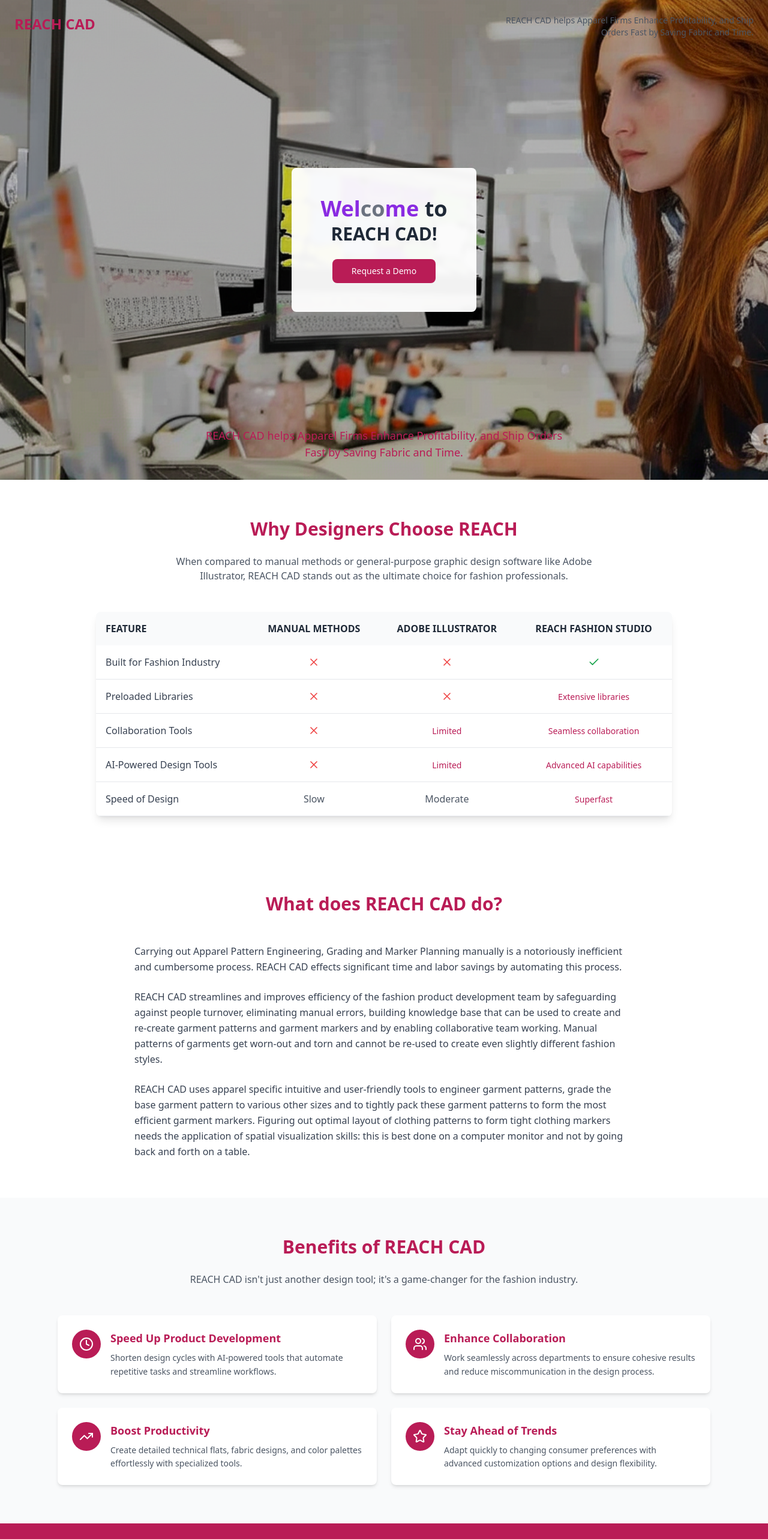
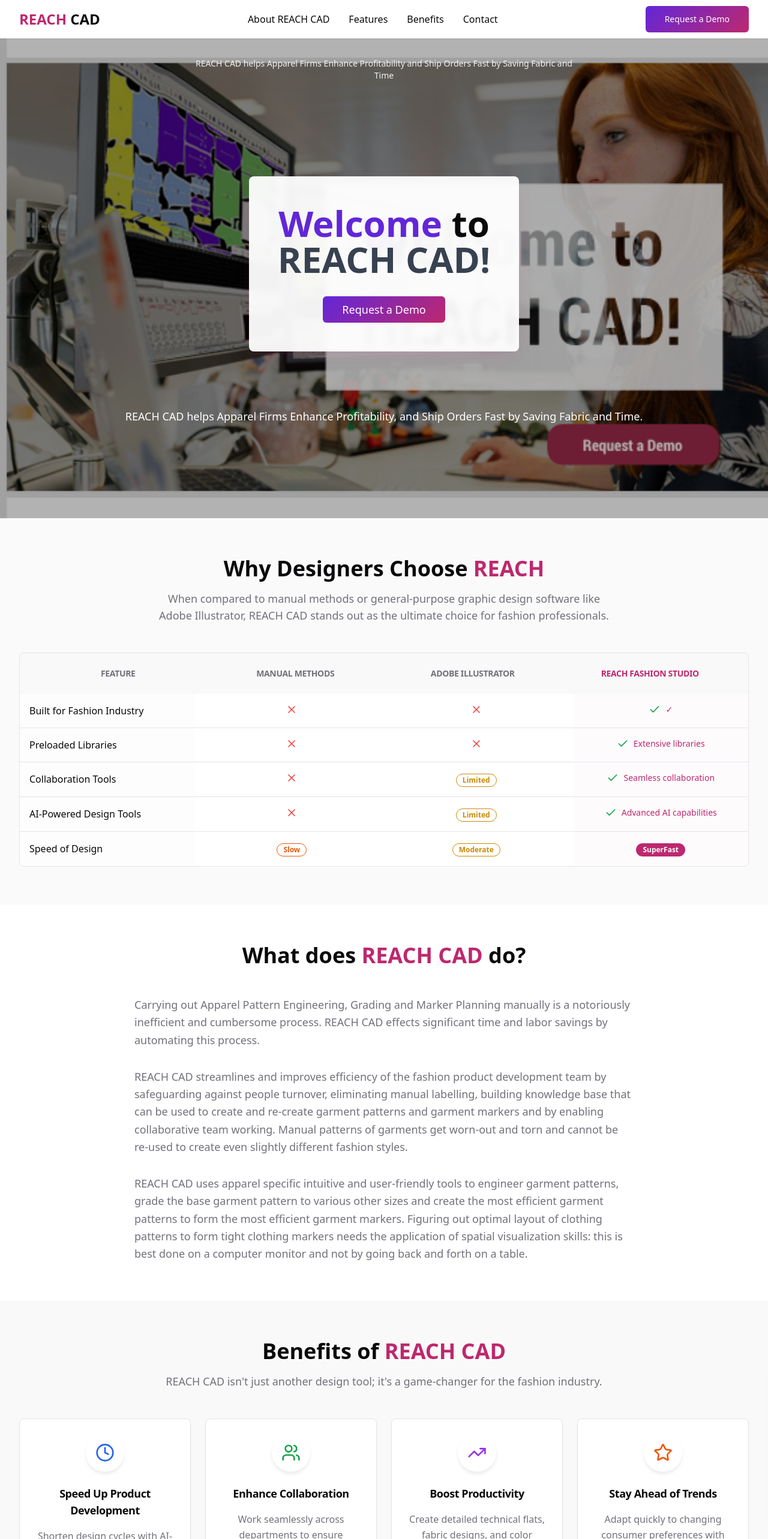
Before and after one commit to Reach-CutPlanner/Reach-Cutplanner, a React (Vite) app: page / in a window 1280 px wide. Shown: the top 2566 px of the page at 60% size. Built offline with nearby package versions, Linux system fonts and the light colour scheme.

Commit message:
Reverted to commit 482f569b155237e4338b98421dc247c82a3d2d4c

```diff
--- a/src/components/BenefitsSection.tsx
+++ b/src/components/BenefitsSection.tsx
@@ -1,3 +1,4 @@
+import { Card, CardContent, CardHeader, CardTitle } from "@/components/ui/card";
 import { Clock, Users, TrendingUp, Star } from "lucide-react";
 
 const BenefitsSection = () => {
@@ -6,57 +7,58 @@ const BenefitsSection = () => {
       icon: Clock,
       title: "Speed Up Product Development",
       description: "Shorten design cycles with AI-powered tools that automate repetitive tasks and streamline workflows.",
-      color: "text-[#B91C56]"
+      color: "text-blue-600"
     },
     {
       icon: Users,
       title: "Enhance Collaboration",
       description: "Work seamlessly across departments to ensure cohesive results and reduce miscommunication in the design process.",
-      color: "text-[#B91C56]"
+      color: "text-green-600"
     },
     {
       icon: TrendingUp,
       title: "Boost Productivity",
       description: "Create detailed technical flats, fabric designs, and color palettes effortlessly with specialized tools.",
-      color: "text-[#B91C56]"
+      color: "text-purple-600"
     },
     {
       icon: Star,
       title: "Stay Ahead of Trends",
       description: "Adapt quickly to changing consumer preferences with advanced customization options and design flexibility.",
-      color: "text-[#B91C56]"
+      color: "text-orange-600"
     }
   ];
 
   return (
-    <section className="py-16 bg-gray-50">
-      <div className="max-w-6xl mx-auto px-4 sm:px-6 lg:px-8">
+    <section id="benefits" className="py-16 bg-muted/30">
+      <div className="max-w-7xl mx-auto px-4 sm:px-6 lg:px-8">
         <div className="text-center mb-12">
-          <h2 className="text-3xl font-bold text-[#B91C56] mb-6">
-            Benefits of REACH CAD
+          <h2 className="text-3xl lg:text-4xl font-bold text-foreground mb-4">
+            Benefits of <span className="text-primary">REACH CAD</span>
           </h2>
-          <p className="text-gray-600 max-w-2xl mx-auto">
+          <p className="text-lg text-muted-foreground max-w-3xl mx-auto">
             REACH CAD isn't just another design tool; it's a game-changer for the fashion industry.
           </p>
         </div>
 
-        <div className="grid md:grid-cols-2 gap-6">
-          {benefits.map((benefit, index) => {
-            const Icon = benefit.icon;
-            return (
-              <div key={index} className="bg-white rounded-lg shadow-md p-6 flex items-start space-x-4">
-                <div className="flex-shrink-0">
-                  <div className="w-12 h-12 bg-[#B91C56] rounded-full flex items-center justify-center">
-                    <Icon className="w-6 h-6 text-white" />
-                  </div>
+        <div className="grid md:grid-cols-2 lg:grid-cols-4 gap-6">
+          {benefits.map((benefit, index) => (
+            <Card key={index} className="group hover:shadow-elegant transition-all duration-300 hover:-translate-y-1">
+              <CardHeader className="text-center pb-4">
+                <div className={`w-16 h-16 mx-auto rounded-full bg-white shadow-card flex items-center justify-center mb-4 group-hover:scale-110 transition-transform duration-300`}>
+                  <benefit.icon className={`h-8 w-8 ${benefit.color}`} />
                 </div>
-                <div>
-                  <h3 className="text-lg font-semibold text-[#B91C56] mb-2">{benefit.title}</h3>
-                  <p className="text-gray-600 text-sm leading-relaxed">{benefit.description}</p>
-                </div>
-              </div>
-            );
-          })}
+                <CardTitle className="text-lg font-semibold text-foreground">
+                  {benefit.title}
+                </CardTitle>
+              </CardHeader>
+              <CardContent className="text-center">
+                <p className="text-muted-foreground leading-relaxed">
+                  {benefit.description}
+                </p>
+              </CardContent>
+            </Card>
+          ))}
         </div>
       </div>
     </section>
--- a/src/components/ComparisonTable.tsx
+++ b/src/components/ComparisonTable.tsx
@@ -1,93 +1,132 @@
+import { Card, CardContent, CardHeader, CardTitle } from "@/components/ui/card";
+import { Badge } from "@/components/ui/badge";
 import { Check, X } from "lucide-react";
 
 const ComparisonTable = () => {
   const features = [
     {
       feature: "Built for Fashion Industry",
-      manual: "❌",
-      adobe: "❌",
-      reach: "✅"
+      manual: false,
+      adobe: false,
+      reach: true,
+      reachNote: "✓"
     },
     {
       feature: "Preloaded Libraries",
-      manual: "❌",
-      adobe: "❌",
-      reach: "Extensive libraries"
+      manual: false,
+      adobe: false,
+      reach: true,
+      reachNote: "Extensive libraries"
     },
     {
       feature: "Collaboration Tools",
-      manual: "❌",
+      manual: false,
       adobe: "Limited",
-      reach: "Seamless collaboration"
+      reach: true,
+      reachNote: "Seamless collaboration"
     },
     {
       feature: "AI-Powered Design Tools",
-      manual: "❌",
+      manual: false,
       adobe: "Limited",
-      reach: "Advanced AI capabilities"
+      reach: true,
+      reachNote: "Advanced AI capabilities"
     },
     {
       feature: "Speed of Design",
       manual: "Slow",
       adobe: "Moderate",
-      reach: "Superfast"
+      reach: "SuperFast",
+      reachNote: ""
     }
   ];
 
   return (
-    <section className="py-16 bg-white">
-      <div className="max-w-5xl mx-auto px-4 sm:px-6 lg:px-8">
+    <section className="py-16 bg-background">
+      <div className="max-w-7xl mx-auto px-4 sm:px-6 lg:px-8">
         <div className="text-center mb-12">
-          <h2 className="text-3xl font-bold text-[#B91C56] mb-6">
-            Why Designers Choose REACH
+          <h2 className="text-3xl lg:text-4xl font-bold text-foreground mb-4">
+            Why Designers Choose <span className="text-primary">REACH</span>
           </h2>
-          <p className="text-gray-600 max-w-3xl mx-auto">
-            When compared to manual methods or general-purpose graphic design software like Adobe Illustrator, REACH CAD stands out as the ultimate choice for fashion professionals.
+          <p className="text-lg text-muted-foreground max-w-3xl mx-auto">
+            When compared to manual methods or general-purpose graphic design software like Adobe Illustrator,
+            REACH CAD stands out as the ultimate choice for fashion professionals.
           </p>
         </div>
 
-        <div className="bg-white rounded-lg shadow-lg overflow-hidden">
-          <table className="w-full">
-            <thead>
-              <tr className="bg-gray-50">
-                <th className="text-left p-4 font-semibold text-gray-800">FEATURE</th>
-                <th className="text-center p-4 font-semibold text-gray-800">MANUAL METHODS</th>
-                <th className="text-center p-4 font-semibold text-gray-800">ADOBE ILLUSTRATOR</th>
-                <th className="text-center p-4 font-semibold text-gray-800">REACH FASHION STUDIO</th>
-              </tr>
-            </thead>
-            <tbody>
-              {features.map((item, index) => (
-                <tr key={index} className="border-b border-gray-200">
-                  <td className="p-4 font-medium text-gray-700">{item.feature}</td>
-                  <td className="p-4 text-center">
-                    {item.manual === "❌" ? (
-                      <X className="w-5 h-5 text-red-500 mx-auto" />
+        <Card className="overflow-hidden shadow-card">
+          <CardHeader className="bg-muted/50">
+            <div className="grid grid-cols-4 gap-4 text-center">
+              <CardTitle className="text-sm font-semibold text-muted-foreground">
+                FEATURE
+              </CardTitle>
+              <CardTitle className="text-sm font-semibold text-muted-foreground">
+                MANUAL METHODS
+              </CardTitle>
+              <CardTitle className="text-sm font-semibold text-muted-foreground">
+                ADOBE ILLUSTRATOR
+              </CardTitle>
+              <CardTitle className="text-sm font-semibold text-primary">
+                REACH FASHION STUDIO
+              </CardTitle>
+            </div>
+          </CardHeader>
+          <CardContent className="p-0">
+            {features.map((row, index) => (
+              <div key={index} className="grid grid-cols-4 gap-4 border-b border-border last:border-b-0">
+                <div className="p-4 font-medium text-foreground bg-muted/20">
+                  {row.feature}
+                </div>
+                <div className="p-4 text-center">
+                  {typeof row.manual === 'boolean' ? (
+                    row.manual ? (
+                      <Check className="h-5 w-5 text-green-600 mx-auto" />
                     ) : (
-                      <span className="text-gray-600">{item.manual}</span>
-                    )}
-                  </td>
-                  <td className="p-4 text-center">
-                    {item.adobe === "❌" ? (
-                      <X className="w-5 h-5 text-red-500 mx-auto" />
-                    ) : item.adobe === "Limited" ? (
-                      <span className="text-[#B91C56] text-sm">{item.adobe}</span>
+                      <X className="h-5 w-5 text-red-500 mx-auto" />
+                    )
+                  ) : (
+                    <Badge variant="outline" className="text-orange-600 border-orange-600">
+                      {row.manual}
+                    </Badge>
+                  )}
+                </div>
+                <div className="p-4 text-center">
+                  {typeof row.adobe === 'boolean' ? (
+                    row.adobe ? (
+                      <Check className="h-5 w-5 text-green-600 mx-auto" />
                     ) : (
-                      <span className="text-gray-600">{item.adobe}</span>
-                    )}
-                  </td>
-                  <td className="p-4 text-center">
-                    {item.reach === "✅" ? (
-                      <Check className="w-5 h-5 text-green-600 mx-auto" />
+                      <X className="h-5 w-5 text-red-500 mx-auto" />
+                    )
+                  ) : (
+                    <Badge variant="outline" className="text-yellow-600 border-yellow-600">
+                      {row.adobe}
+                    </Badge>
+                  )}
+                </div>
+                <div className="p-4 text-center bg-accent/20">
+                  {typeof row.reach === 'boolean' ? (
+                    row.reach ? (
+                      <div className="flex items-center justify-center gap-2">
+                        <Check className="h-5 w-5 text-green-600" />
+                        {row.reachNote && (
+                          <span className="text-sm text-primary font-medium">
+                            {row.reachNote}
+                          </span>
+                        )}
+                      </div>
                     ) : (
-                      <span className="text-[#B91C56] text-sm font-medium">{item.reach}</span>
-                    )}
-                  </td>
-                </tr>
-              ))}
-            </tbody>
-          </table>
-        </div>
+                      <X className="h-5 w-5 text-red-500 mx-auto" />
+                    )
+                  ) : (
+                    <Badge className="bg-primary text-primary-foreground">
+                      {row.reach}
+                    </Badge>
+                  )}
+                </div>
+              </div>
+            ))}
+          </CardContent>
+        </Card>
       </div>
     </section>
   );
--- a/src/components/Footer.tsx
+++ b/src/components/Footer.tsx
@@ -10,28 +10,29 @@ const Footer = () => {
   ];
 
   return (
-    <footer className="bg-gray-700 text-white py-8">
-      <div className="max-w-6xl mx-auto px-4 sm:px-6 lg:px-8">
+    <footer className="bg-gray-800 text-white py-12">
+      <div className="max-w-7xl mx-auto px-4 sm:px-6 lg:px-8">
         <div className="grid md:grid-cols-2 gap-8">
           <div>
-            <div className="mb-4">
-              <span className="text-xl font-bold">
-                <span className="text-[#B91C56]">REACH</span>{" "}
+            <div className="mb-6">
+              <span className="text-2xl font-bold">
+                <span className="text-primary">REACH</span>{" "}
                 <span className="text-white">CAD</span>
               </span>
             </div>
-            <p className="text-gray-300 text-sm leading-relaxed max-w-sm">
+            <p className="text-gray-300 leading-relaxed max-w-md">
               REACH CAD helps Apparel Firms Enhance Profitability, and Ship Orders Fast by Saving Fabric and Time.
             </p>
           </div>
 
           <div>
-            <div className="grid grid-cols-1 gap-2">
+            <h3 className="text-lg font-semibold mb-6">Quick Links</h3>
+            <div className="grid grid-cols-1 gap-3">
               {footerLinks.map((link, index) => (
                 <a
                   key={index}
                   href={link.href}
-                  className="text-gray-300 hover:text-white transition-colors duration-200 text-sm"
+                  className="text-gray-300 hover:text-primary transition-colors duration-200 text-sm"
                 >
                   {link.label}
                 </a>
@@ -39,6 +40,12 @@ const Footer = () => {
             </div>
           </div>
         </div>
+
+        <div className="border-t border-gray-700 mt-8 pt-8 text-center">
+          <p className="text-gray-400 text-sm">
+            © 2024 REACH CAD. All rights reserved.
+          </p>
+        </div>
       </div>
     </footer>
   );
--- a/src/components/Header.tsx
+++ b/src/components/Header.tsx
@@ -1,5 +1,39 @@
+import { Button } from "@/components/ui/button";
+
 const Header = () => {
-  return null; // Header is integrated into Hero section
+  return (
+    <header className="bg-white shadow-sm sticky top-0 z-50">
+      <div className="max-w-7xl mx-auto px-4 sm:px-6 lg:px-8">
+        <div className="flex justify-between items-center h-16">
+          <div className="flex items-center">
+            <span className="text-2xl font-bold">
+              <span className="text-primary">REACH</span>{" "}
+              <span className="text-foreground">CAD</span>
+            </span>
+          </div>
+
+          <nav className="hidden md:flex space-x-8">
+            <a href="#about" className="text-foreground hover:text-primary transition-colors">
+              About REACH CAD
+            </a>
+            <a href="#features" className="text-foreground hover:text-primary transition-colors">
+              Features
+            </a>
+            <a href="#benefits" className="text-foreground hover:text-primary transition-colors">
+              Benefits
+            </a>
+            <a href="#contact" className="text-foreground hover:text-primary transition-colors">
+              Contact
+            </a>
+          </nav>
+
+          <Button variant="cta" size="lg">
+            Request a Demo
+          </Button>
+        </div>
+      </div>
+    </header>
+  );
 };
 
 export default Header;
--- a/src/components/Hero.tsx
+++ b/src/components/Hero.tsx
@@ -3,45 +3,47 @@ import { Button } from "@/components/ui/button";
 const Hero = () => {
   return (
     <section className="relative min-h-screen">
-      {/* Header */}
-      <div className="absolute top-6 left-6 z-10">
-        <h1 className="text-2xl font-bold text-[#B91C56]">REACH CAD</h1>
+      {/* Background Image */}
+      <div className="absolute inset-0">
+        <img
+          src="/lovable-uploads/561093c9-8798-42ba-9e2e-f42f63dbb3f8.png"
+          alt="REACH CAD workspace background"
+          className="w-full h-full object-cover"
+        />
+        <div className="absolute inset-0 bg-black/30"></div>
       </div>
 
-      {/* Top right tagline */}
-      <div className="absolute top-6 right-6 z-10 max-w-md text-right">
-        <p className="text-sm text-gray-600">
-          REACH CAD helps Apparel Firms Enhance Profitability, and Ship Orders Fast by Saving Fabric and Time.
+      {/* Content */}
+      <div className="relative z-10">
+        {/* Top tagline */}
+        <div className="text-center pt-8 pb-16">
+          <p className="text-sm font-medium text-white/90 max-w-2xl mx-auto px-4">
+            REACH CAD helps Apparel Firms Enhance Profitability and Ship Orders Fast by Saving Fabric and Time
           </p>
         </div>
 
-      {/* Background image */}
-      <div className="absolute inset-0">
-        <img
-          src="/lovable-uploads/b9ce3481-6190-4f92-9368-2bc034499f48.png"
-          alt="Designer using REACH CAD software"
-          className="w-full h-full object-cover"
-        />
-      </div>
-
-      {/* Central welcome message */}
-      <div className="absolute inset-0 flex items-center justify-center">
-        <div className="bg-white/95 backdrop-blur-sm p-12 rounded-lg text-center max-w-lg">
-          <h2 className="text-4xl font-bold mb-6">
-            <span className="text-[#8A2BE2]">Wel</span><span className="text-gray-500">co</span><span className="text-[#8A2BE2]">me</span> <span className="text-gray-800">to</span><br />
-            <span className="text-gray-800 text-3xl">REACH CAD!</span>
-          </h2>
-          <Button className="bg-[#B91C56] hover:bg-[#A01747] text-white px-8 py-3 rounded-lg font-medium">
+        {/* Main content centered */}
+        <div className="flex items-center justify-center min-h-[60vh] px-4">
+          <div className="text-center">
+            {/* Welcome message with background */}
+            <div className="bg-white/95 backdrop-blur-sm p-8 lg:p-12 rounded-lg shadow-elegant max-w-2xl mx-auto">
+              <h1 className="text-4xl lg:text-6xl font-bold mb-8">
+                <span className="text-reach-purple">Welcome</span> to<br />
+                <span className="text-gray-700">REACH CAD!</span>
+              </h1>
+              <Button variant="cta" size="lg" className="text-lg px-8 py-4">
                 Request a Demo
               </Button>
             </div>
           </div>
+        </div>
 
         {/* Bottom tagline */}
-      <div className="absolute bottom-8 left-1/2 transform -translate-x-1/2 text-center max-w-4xl px-4">
-        <p className="text-lg text-[#B91C56] font-medium">
+        <div className="text-center pb-12">
+          <p className="text-lg text-white font-medium max-w-4xl mx-auto px-4">
             REACH CAD helps Apparel Firms Enhance Profitability, and Ship Orders Fast by Saving Fabric and Time.
           </p>
+        </div>
       </div>
     </section>
   );
--- a/src/components/WhatDoesReachDo.tsx
+++ b/src/components/WhatDoesReachDo.tsx
@@ -1,24 +1,35 @@
 const WhatDoesReachDo = () => {
   return (
-    <section className="py-16 bg-white">
+    <section id="about" className="py-16 bg-white">
       <div className="max-w-4xl mx-auto px-4 sm:px-6 lg:px-8">
         <div className="text-center mb-12">
-          <h2 className="text-3xl font-bold text-[#B91C56] mb-8">
-            What does REACH CAD do?
+          <h2 className="text-3xl lg:text-4xl font-bold text-foreground mb-8">
+            What does <span className="text-primary">REACH CAD</span> do?
           </h2>
         </div>
 
-        <div className="space-y-6 text-base text-gray-700 leading-relaxed">
+        <div className="space-y-8 text-lg text-muted-foreground leading-relaxed">
           <p>
-            Carrying out Apparel Pattern Engineering, Grading and Marker Planning manually is a notoriously inefficient and cumbersome process. REACH CAD effects significant time and labor savings by automating this process.
+            Carrying out Apparel Pattern Engineering, Grading and Marker Planning manually is a
+            notoriously inefficient and cumbersome process. REACH CAD effects significant time
+            and labor savings by automating this process.
           </p>
 
           <p>
-            REACH CAD streamlines and improves efficiency of the fashion product development team by safeguarding against people turnover, eliminating manual errors, building knowledge base that can be used to create and re-create garment patterns and garment markers and by enabling collaborative team working. Manual patterns of garments get worn-out and torn and cannot be re-used to create even slightly different fashion styles.
+            REACH CAD streamlines and improves efficiency of the fashion product development
+            team by safeguarding against people turnover, eliminating manual labelling, building
+            knowledge base that can be used to create and re-create garment patterns and garment
+            markers and by enabling collaborative team working. Manual patterns of garments get
+            worn-out and torn and cannot be re-used to create even slightly different fashion styles.
           </p>
 
           <p>
-            REACH CAD uses apparel specific intuitive and user-friendly tools to engineer garment patterns, grade the base garment pattern to various other sizes and to tightly pack these garment patterns to form the most efficient garment markers. Figuring out optimal layout of clothing patterns to form tight clothing markers needs the application of spatial visualization skills: this is best done on a computer monitor and not by going back and forth on a table.
+            REACH CAD uses apparel specific intuitive and user-friendly tools to engineer garment
+            patterns, grade the base garment pattern to various other sizes and create the most
+            efficient garment patterns to form the most efficient garment markers. Figuring out optimal
+            layout of clothing patterns to form tight clothing markers needs the application of spatial
+            visualization skills: this is best done on a computer monitor and not by going back and
+            forth on a table.
           </p>
         </div>
       </div>
```
Also changed, not shown: src/components/CallToAction.tsx (+8 -4 lines), public/lovable-uploads/561093c9-8798-42ba-9e2e-f42f63dbb3f8.png (added), public/lovable-uploads/b9ce3481-6190-4f92-9368-2bc034499f48.png (deleted). Lines whose indentation alone changed are shown as unchanged.
